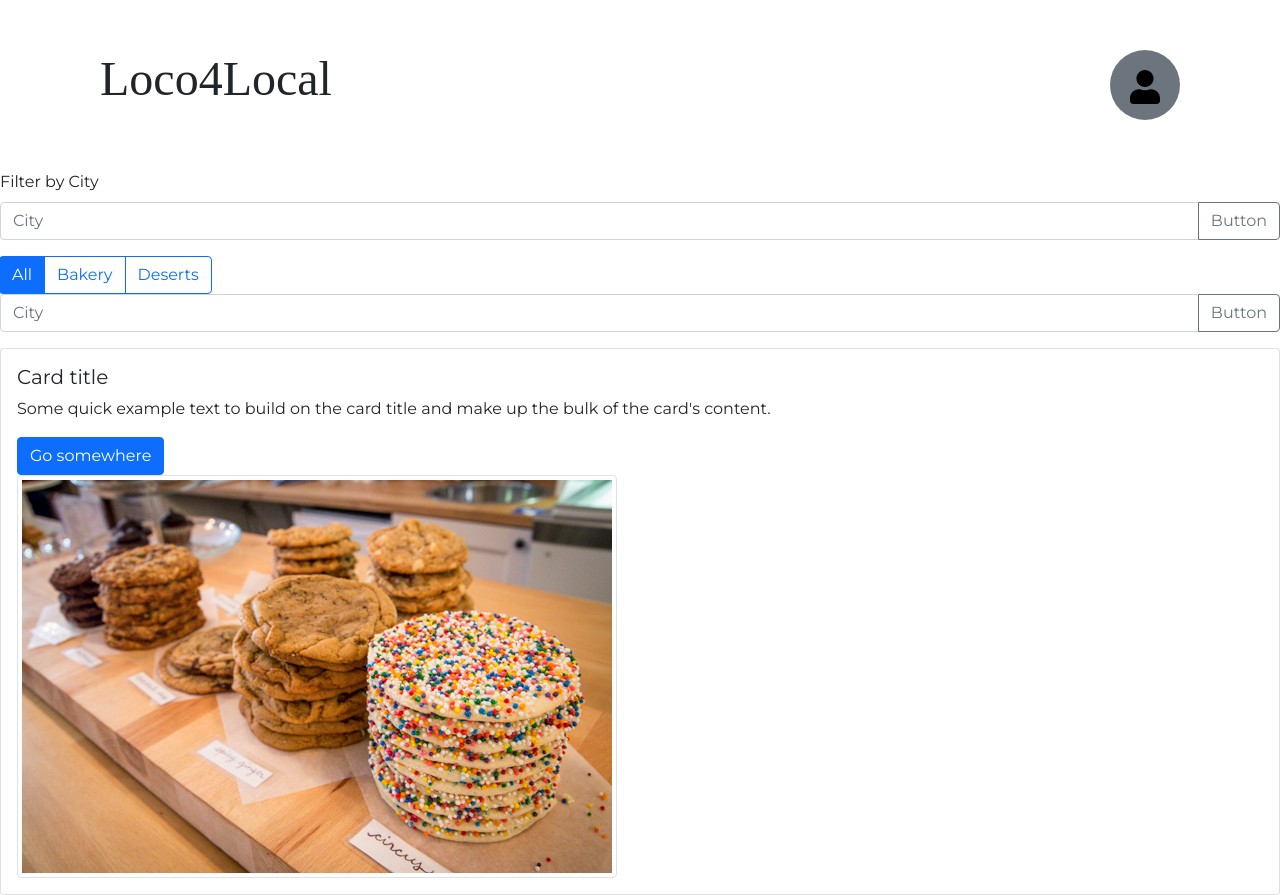
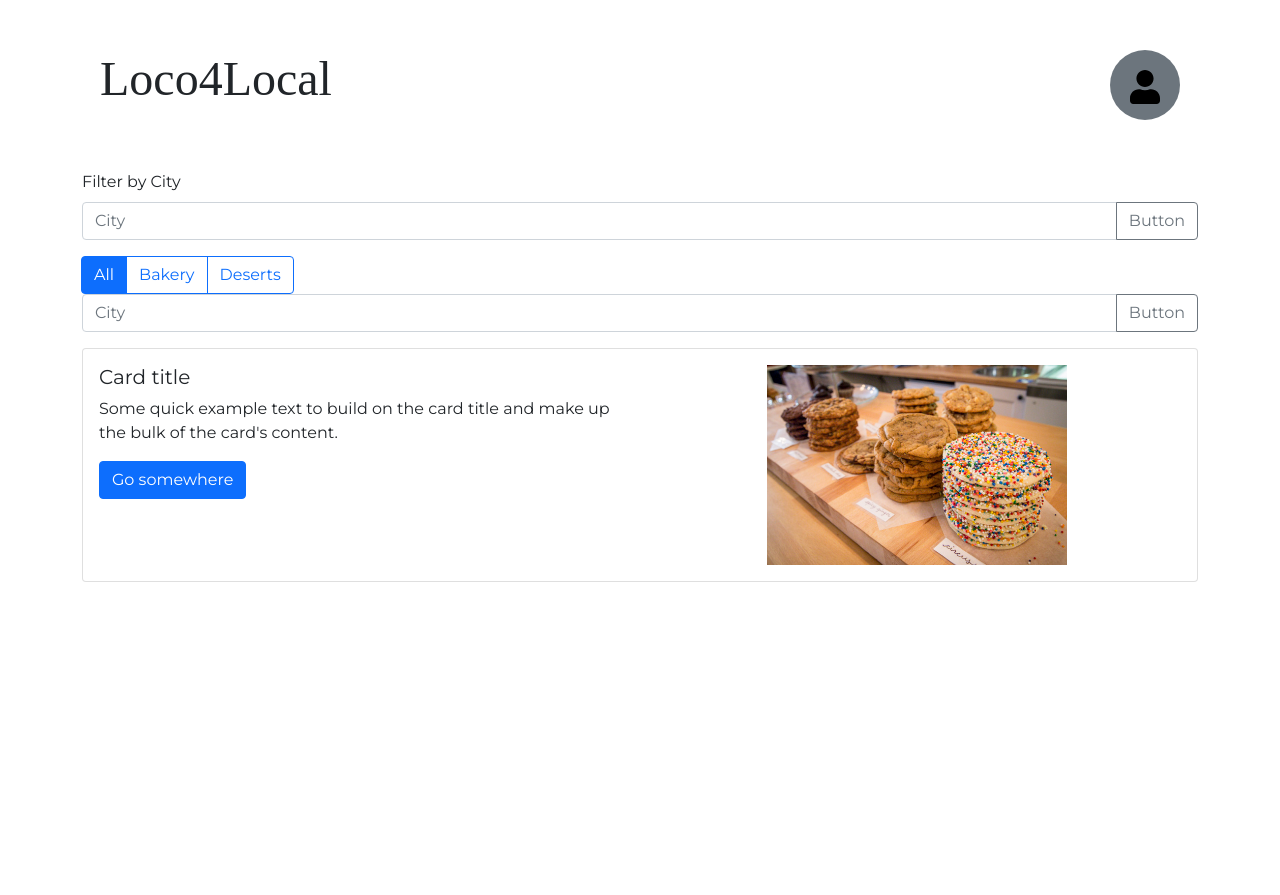
Before and after one commit to Hackathon401/loco4local, a Django app: page /home/ in a window 1280 px wide. After the commit the page ends 582 px from the top, so only its background shows below. Run offline with Django 3.2, Linux system fonts and the light colour scheme; some web fonts are replaced.

Commit message:
updated spacing and styling

```diff
--- a/main_app/home/templates/base_search.html
+++ b/main_app/home/templates/base_search.html
@@ -3,7 +3,7 @@ Includes the city searchbar, the avatar icon, the categories, and the category s
 -->
 
 {% load static %}
-<link rel="stylesheet" type="text/css" href="{% static 'home/style.css' %}">
+<link rel="stylesheet" type="text/css" href="{% static 'home/base_search.css' %}">
 
 <!doctype html>
 <html lang="en">
@@ -56,29 +56,16 @@ Includes the city searchbar, the avatar icon, the categories, and the category s
   </div>
 
   <!--Location filter-->
+  <div class="container" id="location-filter-container">
     <label for="basic-url" class="form-label">Filter by City</label>
     <div class="input-group mb-3">
       <input type="text" class="form-control" id="basic-url" aria-describedby="basic-addon3" placeholder="City">
       <button class="btn btn-outline-secondary" type="button" id="button-addon2">Button</button>
     </div>
-
-<!--  <nav class="navbar navbar-expand-lg navbar-light bg-light">-->
-<!--    <div class="container-fluid">-->
-<!--&lt;!&ndash;      <a class="navbar-brand" href="#">Local</a>&ndash;&gt;-->
-<!--      <button class="navbar-toggler" type="button" data-bs-toggle="collapse" data-bs-target="#navbarSupportedContent" aria-controls="navbarSupportedContent" aria-expanded="false" aria-label="Toggle navigation">-->
-<!--        <span class="navbar-toggler-icon"></span>-->
-<!--      </button>-->
-<!--      <div class="collapse navbar-collapse" id="navbarSupportedContent">-->
-<!--        <form class="d-flex">-->
-<!--          <input class="form-control me-2" type="search" placeholder="Search City" aria-label="Search">-->
-<!--          <button class="btn btn-outline-success" type="submit">Change Location</button>-->
-<!--        </form>-->
-<!--      </div>-->
-<!--    </div>-->
-<!--  </nav>-->
-
+  </div>
 
     <!--Tabs-->
+  <div class="container" id="category-tabs-and-sections-container">
       <div class="btn-group" role="group" aria-label="Basic radio toggle button group">
       <input type="radio" class="btn-check" name="btnradio" id="btnradio1" autocomplete="off" checked>
       <label class="btn btn-outline-primary" for="btnradio1">All</label>
@@ -93,32 +80,7 @@ Includes the city searchbar, the avatar icon, the categories, and the category s
       <input type="text" class="form-control"  aria-describedby="basic-addon3" placeholder="City">
       <button class="btn btn-outline-secondary" type="button" id="category-submit">Button</button>
     </div>
-
-
-    <!--TODO: MOVE THIS TO THE CENTER??-->
-<!--    <div>-->
-<!--      <ul class="nav nav-tabs">-->
-<!--        <button class="nav-item">-->
-<!--          <a class="nav-link active" aria-current="page" href="#">All</a>-->
-<!--        </button>-->
-<!--        <button class="nav-item">-->
-<!--          <a class="nav-link" href="#">Bakery</a>-->
-<!--        </button>-->
-<!--        <button class="nav-item">-->
-<!--          <a class="nav-link" href="#">Clothing</a>-->
-<!--        </button>-->
-<!--        <button class="nav-item">-->
-<!--          <a class="nav-link" href="#">Media</a>-->
-<!--        </button>-->
-<!--      </ul>-->
-<!--    </div>-->
-
-<!--    <div>-->
-<!--      <form class="d-flex">-->
-<!--        <input class="form-control me-2" type="search" placeholder="Looking for..." aria-label="Search">-->
-<!--        <button class="btn btn-outline-success" type="submit">Search</button>-->
-<!--      </form>-->
-<!--    </div>-->
+  </div>
 
     {% block content %}
     {% endblock %}
--- a/main_app/home/templates/home.html
+++ b/main_app/home/templates/home.html
@@ -1,19 +1,31 @@
 {% extends 'base_search.html' %}
 {% load static %}
+
 {% block title%}Local4Local{% endblock %}
 
 {% block content %}
+
+<link rel="stylesheet" type="text/css" href="{% static 'home/home.css' %}">
+
 <div>
+  <div class="container">
     <div class="card">
-    <!-- <img src="..." class="card-img-top" alt="..."> -->
         <div class="card-body">
-      <div>
+          <div class="row">
+
+            <div class="col-sm" id="card-col1">
               <h5 class="card-title">Card title</h5>
               <p class="card-text">Some quick example text to build on the card title and make up the bulk of the card's content.</p>
               <a href="#" class="btn btn-primary">Go somewhere</a>
             </div>
+
+            <div class="col-sm" id="card-col2">
               <div>
-        <img class="img-thumbnail" src="{% static 'images/stock-card-1.jpg' %}">
+                <img class="card-thumbnail" src="{% static 'images/stock-card-1.jpg' %}">
+              </div>
+            </div>
+
+          </div>
         </div>
     </div>
   </div>
--- /dev/null
+++ b/main_app/static/home/home.css
@@ -0,0 +1,9 @@
+.card-thumbnail {
+    height: 200px;
+    width: 300px;
+}
+
+#card-col2 {
+    display: flex;
+    justify-content: center;
+}
```
Also changed, not shown: main_app/static/home/base_search.css (renamed from main_app/static/home/style.css). Lines whose indentation alone changed are shown as unchanged.
